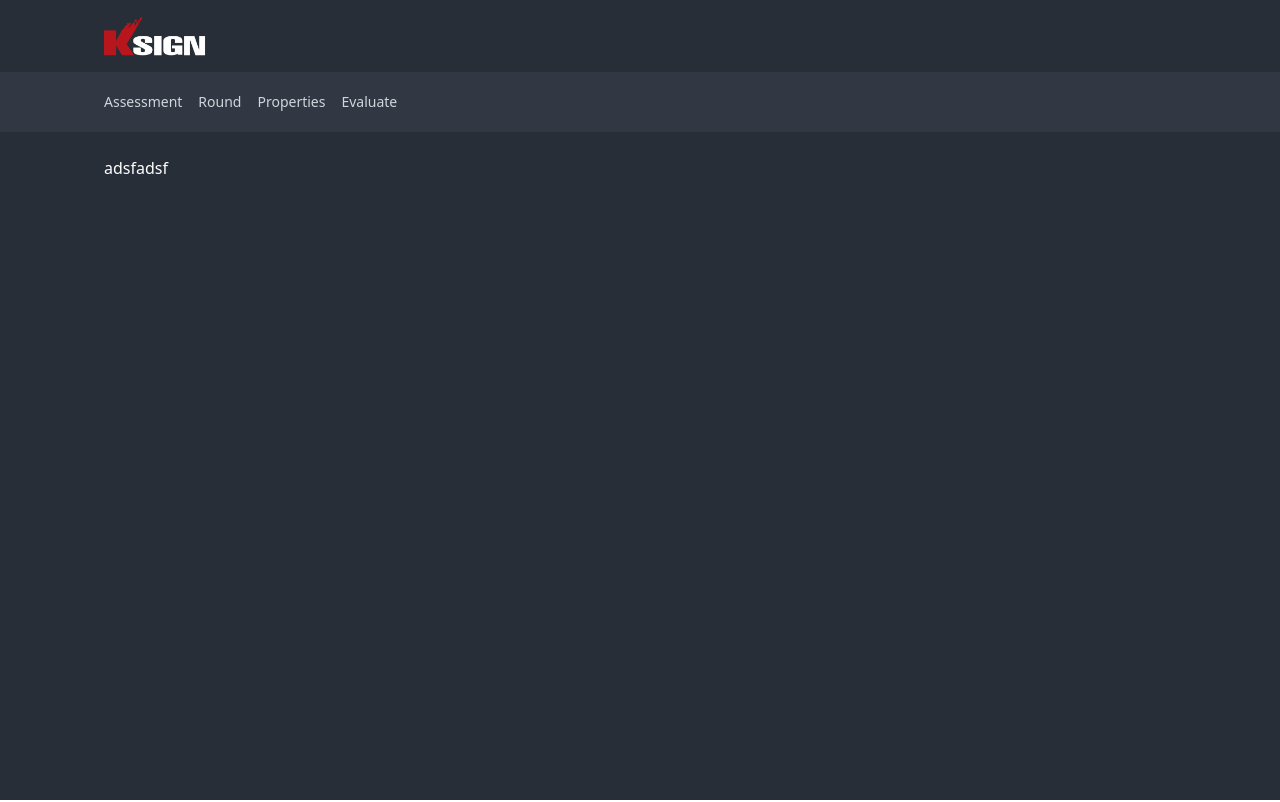
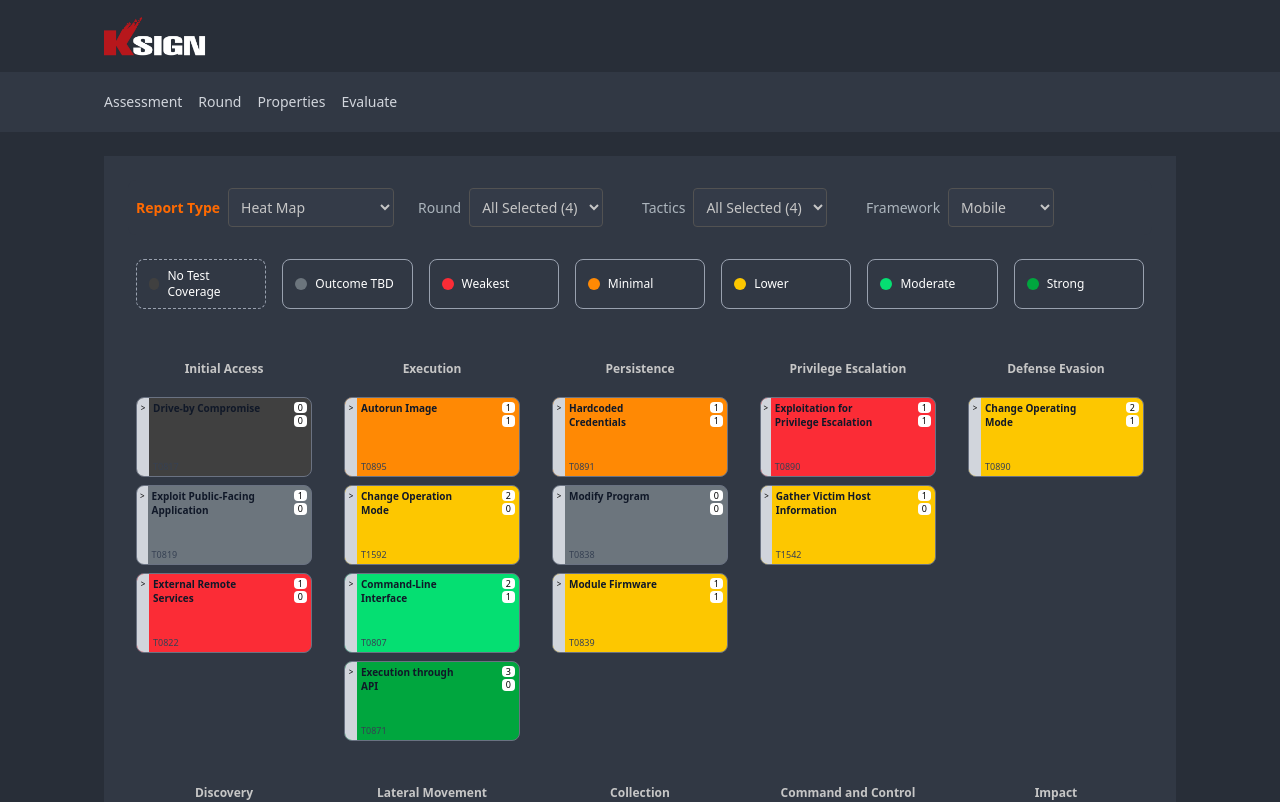
Before and after one commit to keonoh00/C-ITS, a Next.js app: page /evaluate in a window 1280 px wide. Shown: the top 802 px of the page. Built offline with nearby package versions, Linux system fonts and the light colour scheme.

Commit message:
Finish rought evaluate page

```diff
--- a/src/app/(evaluation-layou)/evaluate/page.tsx
+++ b/src/app/(evaluation-layou)/evaluate/page.tsx
@@ -1,3 +1,42 @@
+"use client";
+
+import FilterBar from "@/components/FilterBar/FilterBar";
+import HeatmapBoard from "@/components/HeatmapBoard/HeatmapBoard";
+import ResilienceChart from "@/components/ResilienceChart/ResilienceChart";
+import MetricsBoard from "@/components/MetricsBoard/MetricsBoard"; // 🔥 New one
+import React, { useState } from "react";
+import DrillDownTable from "@/components/DrilldownReportTable/DrilldownReportTable";
+
 export default function Evaluate() {
-  return <div>adsfadsf</div>;
+  const [reportType, setReportType] = useState("Heat Map");
+  const [round, setRound] = useState("All Selected (4)");
+  const [selectedTactic, setSelectedTactic] = useState("All Selected (4)");
+  const [framework, setFramework] = useState("Mobile");
+
+  return (
+    <div className="flex flex-col gap-4 p-6 bg-base-900">
+      {/* FilterBar */}
+      <FilterBar
+        reportType={reportType}
+        setReportType={setReportType}
+        round={round}
+        setRound={setRound}
+        tactics={selectedTactic}
+        setTactics={setSelectedTactic}
+        framework={framework}
+        setFramework={setFramework}
+      />
+
+      {/* Main Content */}
+      {reportType === "Heat Map" && (
+        <HeatmapBoard selectedTactic={selectedTactic} framework={framework} />
+      )}
+
+      {reportType === "Resilience Trending" && <ResilienceChart />}
+
+      {reportType === "Metrics" && <MetricsBoard />}
+
+      {reportType === "Drilldown Report" && <DrillDownTable />}
+    </div>
+  );
 }
```
